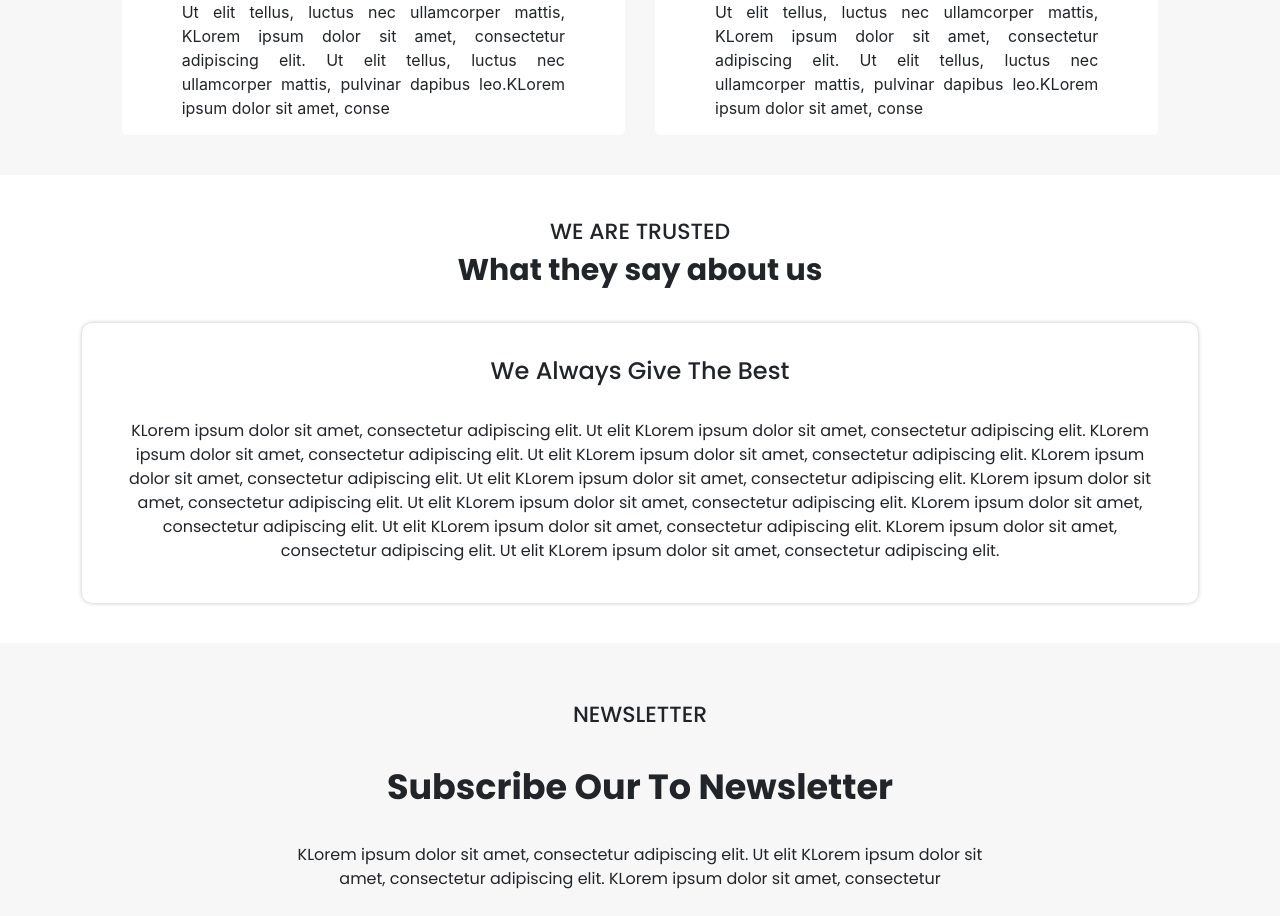
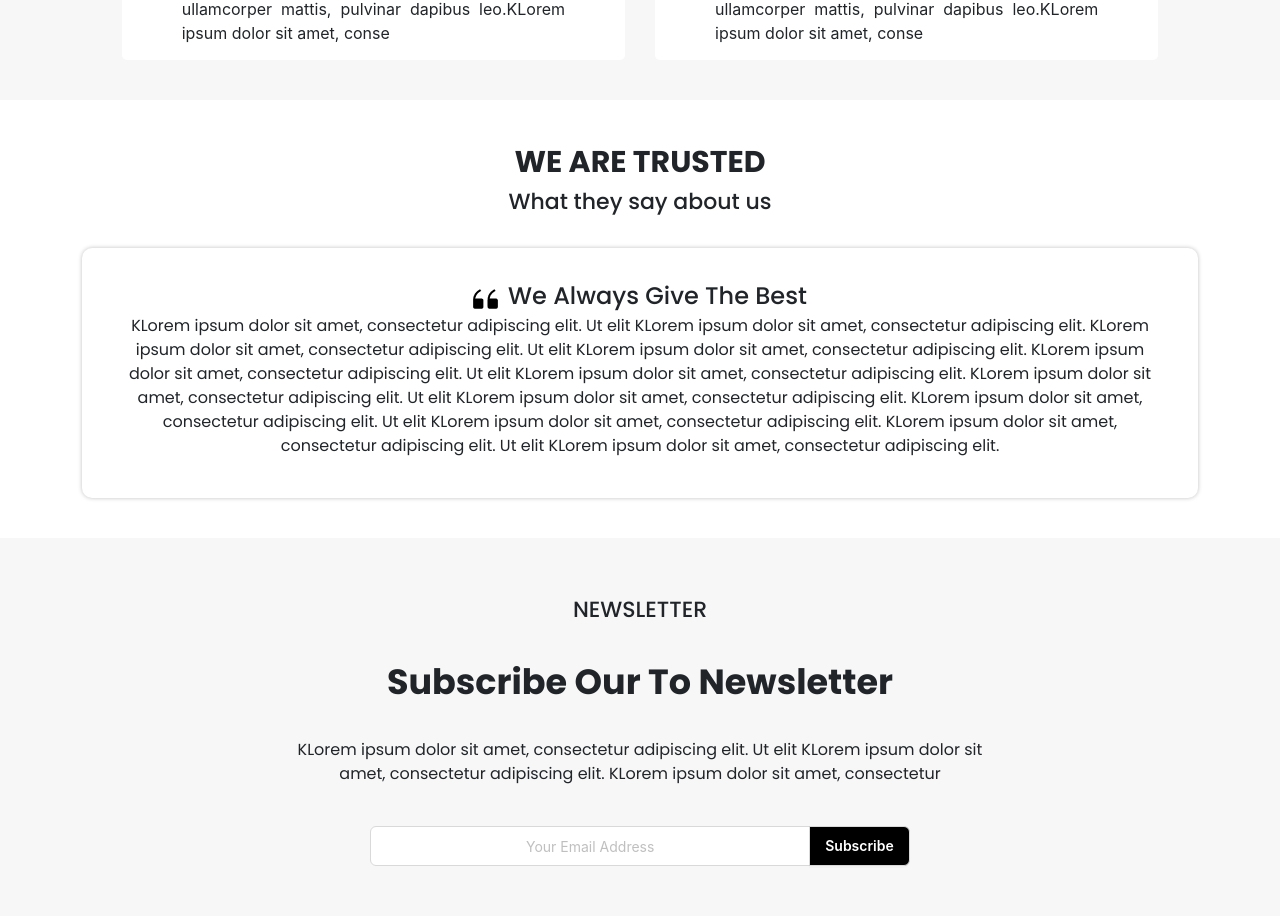
Before and after one commit to jahanzaib4587/Demo_TechLabs, a React (Create React App) app: page / in a window 1280 px wide. Shown: the part 997-1913 px from the top of the page. Built offline with nearby package versions, Linux system fonts and the light colour scheme.

Commit message:
testimonials component completed

```diff
--- a/src/App.js
+++ b/src/App.js
@@ -10,7 +10,7 @@ function App() {
   return (
     <div>
       <div>
-        <NavigationBar />
+        {/* <NavigationBar /> */}
       </div>
       <div style={{ backgroundColor: "white" }}>
         <AboutUs />
--- a/src/Components/OurTeam.jsx
+++ b/src/Components/OurTeam.jsx
@@ -19,9 +19,6 @@ const OurTeam = () => {
     margin-top: 70px;
   `;
 
-  // const CardBox = styled.Card
-
-  // @media (max-width: 768px) {
   const CardObjects = [
     {
       img: "./images/profile1.png",
--- a/src/Components/Testimonials.jsx
+++ b/src/Components/Testimonials.jsx
@@ -1,53 +1,76 @@
 import React from "react";
+import styled from "styled-components";
 
 const Testimonials = () => {
-  const stylesTesttimonials = {
-    textAlign: {
-      textAlign: "center",
-      backgroundColor: "white",
-      padding: "40px",
-    },
-    text1: { fontWeight: "500", fontSize: "22px" },
-    text2: { fontWeight: "700", fontSize: "30px" },
-    text3: { fontWeight: "500", fontSize: "24px" },
-    text3Div: {
-      paddingBottom: "30px",
-    },
-    text4: {
-      fontWeight: "400",
-      fontSize: "16px",
-    },
-    text4Div: {
-      boxShadow: "0px 0px 4px rgba(0, 0, 0, 0.25)",
-      padding: "30px 40px 40px 40px",
-      borderRadius: "10px",
-      marginTop: "30px",
-      // width: "900px",
-    },
-    classContainer: {
-      display: "flex",
-      justifyContent: "center",
-      alignItems: "center",
-      flexDirection: "column",
-    },
-  };
+  const MainDiv = styled.div`
+    text-align: center;
+    background-color: white;
+    padding: 40px;
+    @media (max-width: 320px) {
+      padding: 10px;
+    }
+  `;
+  const TextOne = styled.span`
+    font-weight: 700;
+    font-size: 30px;
+    @media (max-width: 320px) {
+      font-size: 25px;
+    }
+  `;
+  const TextTwo = styled.span`
+    font-weight: 500;
+    font-size: 22px;
+    @media (max-width: 320px) {
+      font-size: 18px;
+    }
+  `;
+  const TextThree = styled.span`
+    font-weight: 500;
+    font-size: 24px;
+  `;
+  const TextFour = styled.span`
+    font-weight: 400;
+    font-size: 16px;
+  `;
+  const TextThreeDiv = styled.div`
+    padding-bottom: "30px";
+  `;
+  const TextFourDiv = styled.div`
+    box-shadow: 0px 0px 4px rgba(0, 0, 0, 0.25);
+    padding: 30px 40px 40px 40px;
+    border-radius: 10px;
+    margin-top: 30px;
+    @media (max-width: 320px) {
+      padding: 30px 20px 40px 20px;
+    }
+  `;
+
+  const ClassContainer = styled.div`
+    display: flex;
+    justify-content: center;
+    align-items: center;
+    flex-direction: column;
+  `;
+  const QuoteImage = styled.img`
+    padding-right: 10px;
+  `;
+
   return (
-    <div style={stylesTesttimonials.textAlign}>
-      <div className="container" style={stylesTesttimonials.classContainer}>
+    <MainDiv>
+      <ClassContainer className="container">
         <div>
-          <span style={stylesTesttimonials.text1}>WE ARE TRUSTED</span>
+          <TextOne>WE ARE TRUSTED</TextOne>
         </div>
         <div>
-          <span style={stylesTesttimonials.text2}> What they say about us</span>
+          <TextTwo> What they say about us</TextTwo>
         </div>
 
-        <div style={stylesTesttimonials.text4Div}>
-          <div style={stylesTesttimonials.text3Div}>
-            <span style={stylesTesttimonials.text3}>
-              We Always Give The Best
-            </span>
-          </div>
-          <span style={stylesTesttimonials.text4}>
+        <TextFourDiv>
+          <TextThreeDiv>
+            <QuoteImage src="./images/quote.png" />
+            <TextThree>We Always Give The Best</TextThree>
+          </TextThreeDiv>
+          <TextFour>
             KLorem ipsum dolor sit amet, consectetur adipiscing elit. Ut elit
             KLorem ipsum dolor sit amet, consectetur adipiscing elit. KLorem
             ipsum dolor sit amet, consectetur adipiscing elit. Ut elit KLorem
@@ -60,10 +83,10 @@ const Testimonials = () => {
             consectetur adipiscing elit. KLorem ipsum dolor sit amet,
             consectetur adipiscing elit. Ut elit KLorem ipsum dolor sit amet,
             consectetur adipiscing elit.
-          </span>
-        </div>
-      </div>
-    </div>
+          </TextFour>
+        </TextFourDiv>
+      </ClassContainer>
+    </MainDiv>
   );
 };
 
```
Also changed, not shown: public/images/quote.png (added).
